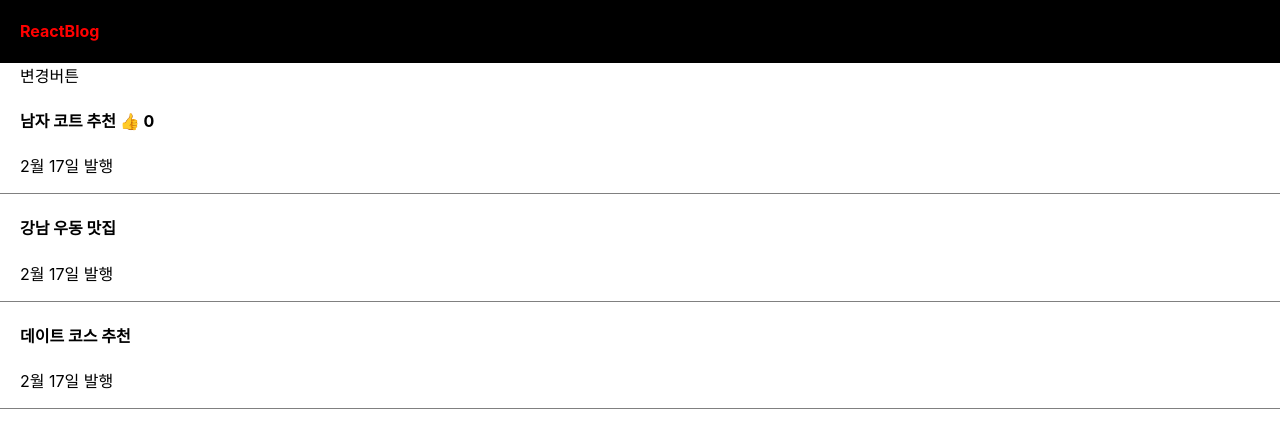
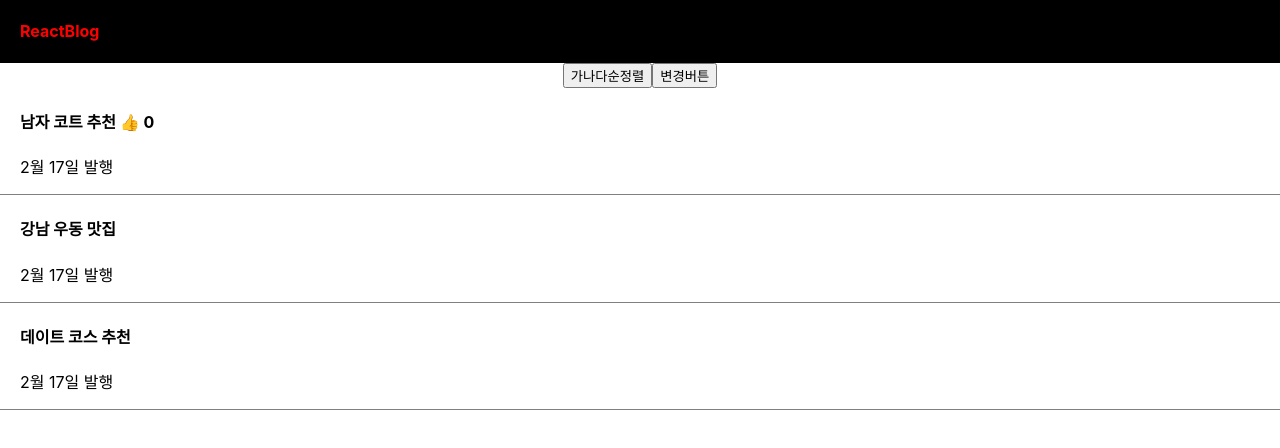
Before and after one commit to nodiary/ReactByCodingApple-part1, a React (Create React App) app: page / in a window 1280 px wide. Shown: the top 448 px of the page. Built offline with nearby package versions, Linux system fonts and the light colour scheme.

Commit message:
6강 - array,object state 변경

```diff
--- a/src/App.js
+++ b/src/App.js
@@ -16,8 +16,22 @@ function App() {
       <div className="black-nav">
         <h4 style={ {color: 'red', fontSize : '16px'} }>ReactBlog</h4>
       </div>
+      {/* object,array의 state 변경시
+      원본 값 유지 및 깊은 복사를 활용한 값 변경 필요
+      [...originArray] or {...originObject} */}
+      <button onClick={()=>{
+        let copy = [...글제목];
+        copy.sort();
+        제목변경(copy);
+      }}>가나다순정렬</button>
+
+      <button onClick={ ()=>{
+        let copy = [...글제목];
+        copy[0] = '여자 코트 추천';
+        제목변경(copy);
+      }}>변경버튼</button>
+
       <div className="list">
-        <span onClick={ ()=>제목변경(['여자 코트 추천',글제목[1],글제목[2]]) }>변경버튼</span>
         <h4>{ 글제목[0] } <span onClick={ ()=>{따봉변경(따봉+1)} }>👍</span> {따봉} </h4>
         <p>2월 17일 발행</p>
       </div>
@@ -26,6 +40,7 @@ function App() {
         <h4>{ 글제목[1] }</h4>
         <p>2월 17일 발행</p>
       </div>
+
       <div className="list">
         <h4>{ 글제목[2] }</h4>
         <p>2월 17일 발행</p>
```
